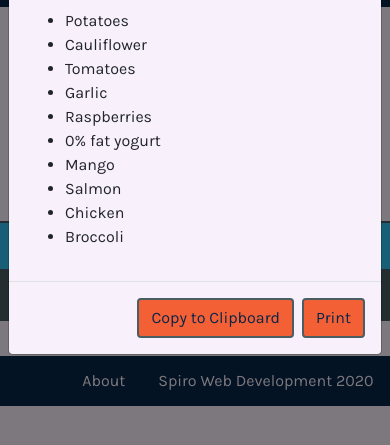
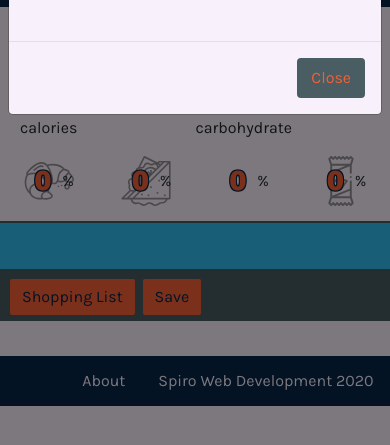
Before and after one commit to Code-Institute-Submissions/bazmac81-placro_MarResub, a plain HTML site: page mealplan.html in a window 390 px wide. Both pictures are taken after a click on the button "Shopping List". Shown: the part 73-518 px from the top of the page. Drawn offline with nearby package versions, Linux system fonts and the light colour scheme.

Commit message:
Fix: Activate save button in mobile view using class vs ids

```diff
--- a/mealplan.html
+++ b/mealplan.html
@@ -120,13 +120,13 @@
                     </div>
                     <div class="d-none d-sm-block col-sm-5 col-md-4 mx-auto px-0">
                         <button class="btn mx-auto" type="button" data-toggle="modal" data-target="#shopping-list">Shopping List</button>
-                        <button class="btn mx-auto" id="save">Save</button>
+                        <button class="btn mx-auto save">Save</button>
                     </div>
                 </div>
                 <div class="row no-gutters meal-banner sub-banner d-sm-none py-1 px-2">
                     <div class="col-12 mx-auto px-0">
                         <button class="btn mx-auto" type="button" data-toggle="modal" data-target="#shopping-list">Shopping List</button>
-                        <button class="btn mx-auto">Save</button>
+                        <button class="btn mx-auto save">Save</button>
                     </div>
                 </div>
             </div>
@@ -241,23 +241,10 @@
                         <span>&times;</span>
                     </button>
                 </div>
-                <div class="modal-body">
-                    <ul>
-                        <li>Potatoes</li>
-                        <li>Cauliflower</li>
-                        <li>Tomatoes</li>
-                        <li>Garlic</li>
-                        <li>Raspberries</li>
-                        <li>0% fat yogurt</li>
-                        <li>Mango</li>
-                        <li>Salmon</li>
-                        <li>Chicken</li>
-                        <li>Broccoli</li>
-                    </ul>
+                <div class="modal-body" id="list-items">
                 </div>
                 <div class="modal-footer">
-                    <button class="btn">Copy to Clipboard</button>
-                    <button class="btn">Print</button>
+                    <button class="btn rem" data-dismiss="modal" aria-label="close">Close</button>
                 </div>
             </div>
         </div>
```
